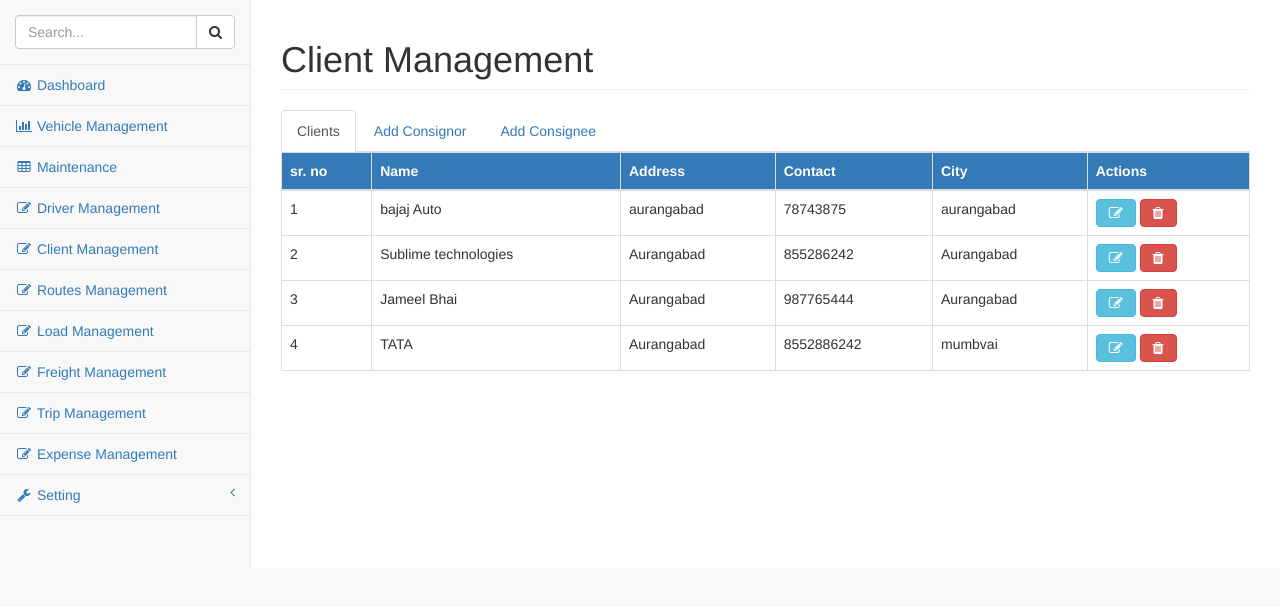
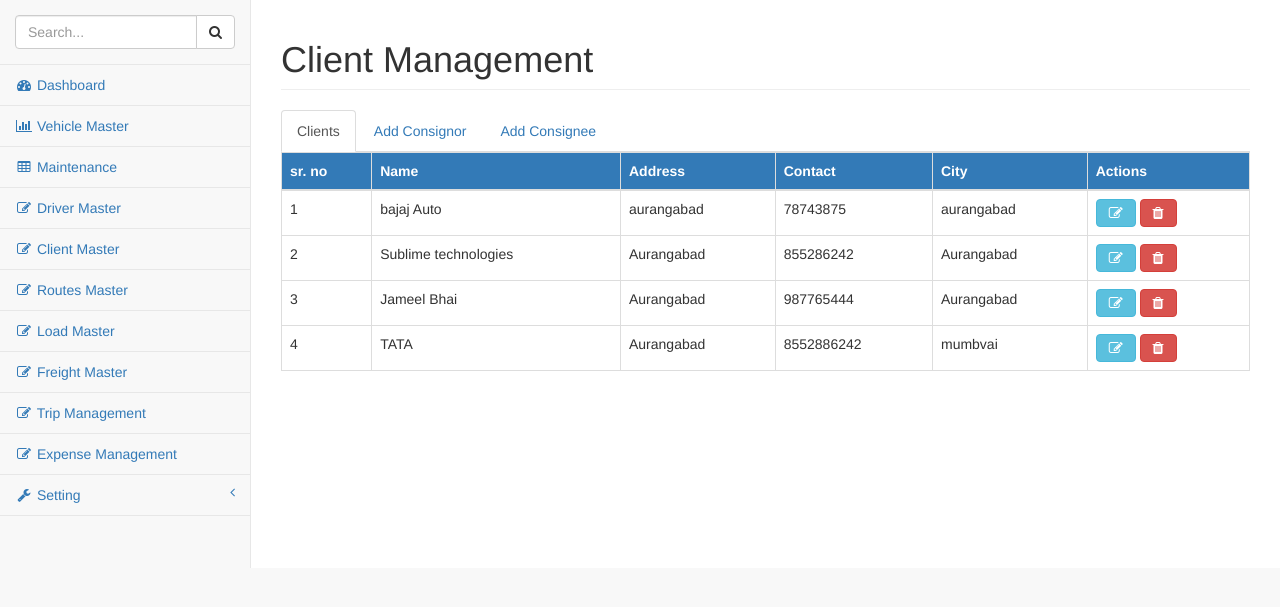
Before and after one commit to fayyaztech/transportManagement, a CodeIgniter app: page /transport/index.php/operations/client_management in a window 1280 px wide. Shown: the part 51-658 px from the top of the page. Run offline with CodeIgniter, Linux system fonts and the light colour scheme; data comes from the database, SQL or seed files in the repository.

Commit message:
change management to master

```diff
--- a/application/views/templates/navbar.php
+++ b/application/views/templates/navbar.php
@@ -109,33 +109,33 @@
                             <a href="<?php echo base_url('admin'); ?>"><i class="fa fa-dashboard fa-fw"></i> Dashboard</a>
                         </li>
                         <li>
-                            <a href="<?php echo base_url('operations/vehicle_management'); ?>"><i class="fa fa-bar-chart-o fa-fw"></i> Vehicle Management</a>
+                            <a href="<?php echo base_url('operations/vehicle_management'); ?>"><i class="fa fa-bar-chart-o fa-fw"></i> Vehicle Master</a>
                         </li>
                         <li>
                             <a href="<?php echo base_url('operations/maintenance'); ?>"><i class="fa fa-table fa-fw"></i> Maintenance</a>
                         </li>
                         <li>
-                            <a href="<?php echo base_url('operations/driver_management'); ?>"><i class="fa fa-edit fa-fw"></i> Driver Management</a>
+                            <a href="<?php echo base_url('operations/driver_management'); ?>"><i class="fa fa-edit fa-fw"></i> Driver Master</a>
                         </li>
                         <li>
                             <a href="<?php echo base_url('operations/client_management'); ?>">
                                 <i class="fa fa-edit fa-fw"></i>
-                                Client Management
+                                Client Master
                             </a>
                         </li>
                         <li>
-                            <a href="<?php echo base_url('operations/route_management'); ?>"><i class="fa fa-edit fa-fw"></i> Routes Management</a>
+                            <a href="<?php echo base_url('operations/route_management'); ?>"><i class="fa fa-edit fa-fw"></i> Routes Master</a>
                         </li>
                         <li>
-                            <a href="<?php echo base_url('operations/load_management'); ?>">
+                           <a href="<?php echo base_url('operations/load_management'); ?>">
                                 <i class="fa fa-edit fa-fw"></i>
-                                Load Management
+                                Load Master
                             </a>
                         </li>
                         <li>
                             <a href="<?php echo base_url('operations/freight_management'); ?>">
                                 <i class="fa fa-edit fa-fw"></i>
-                                Freight Management
+                                Freight Master
                             </a>
                         </li>
 
```
